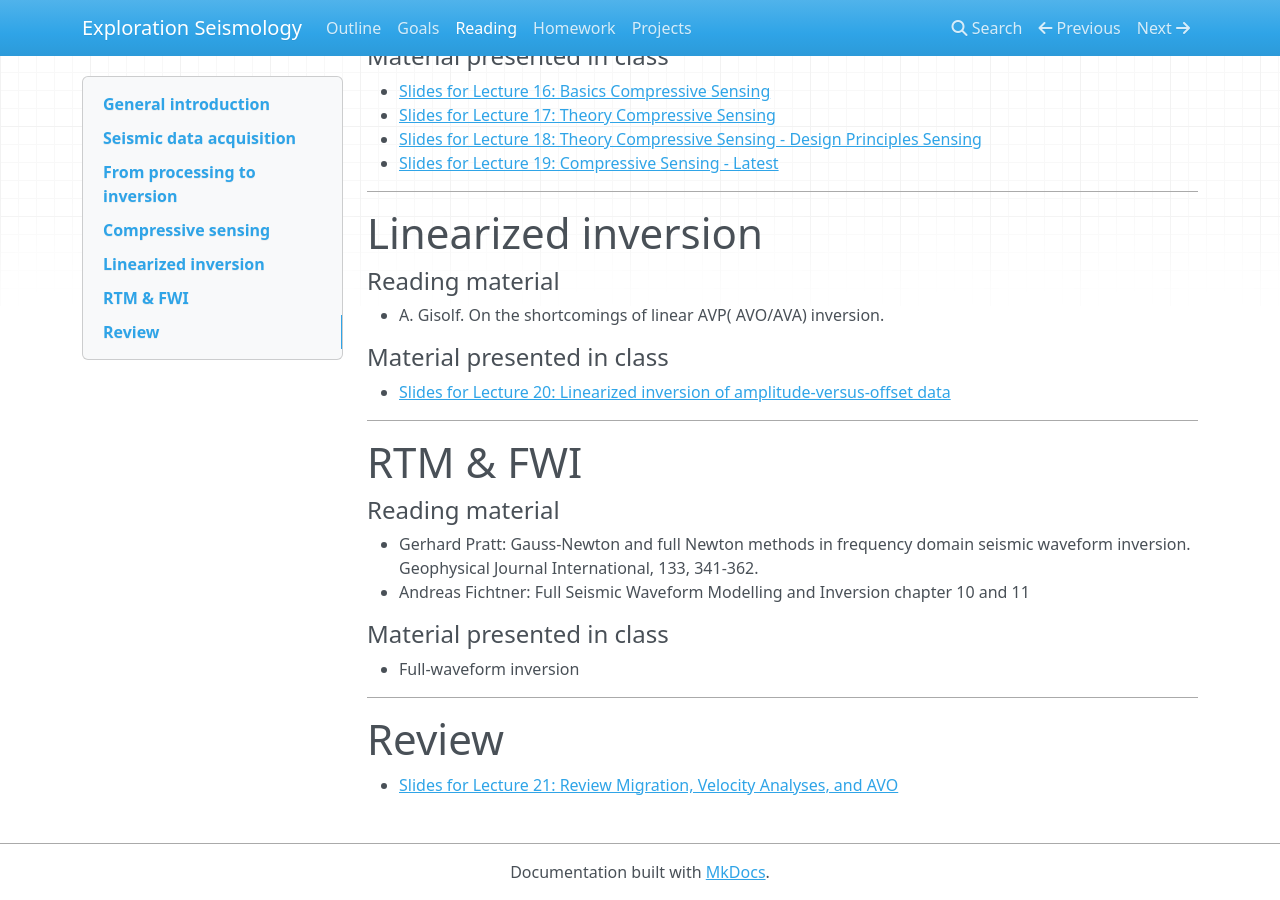
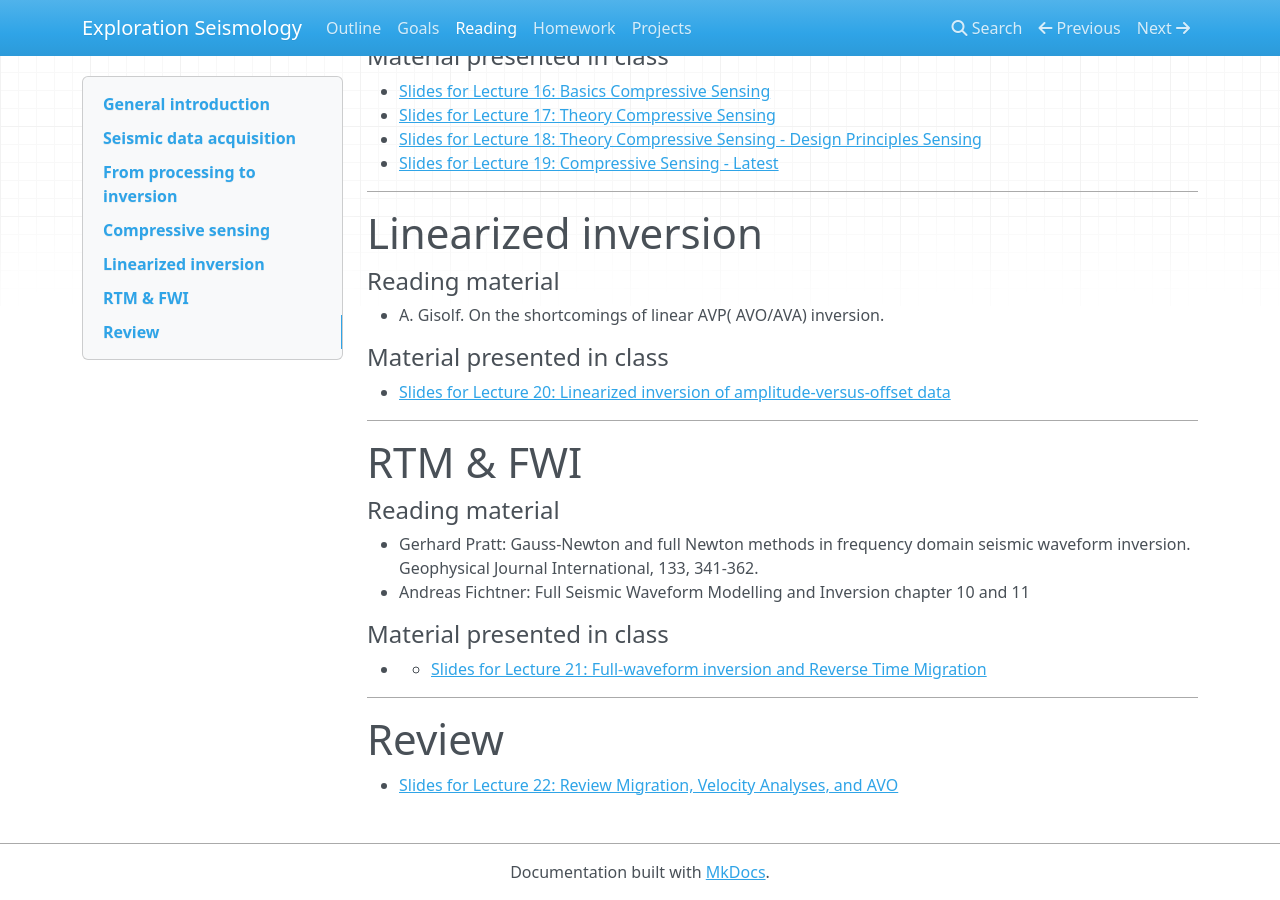
Before and after one commit to flexie/eas-4803-8803-ccs, an MkDocs documentation site: the page built from docs/reading.md, in a window 1280 px wide and 900 px high, scrolled down 1539 px. Built offline with MkDocs 1.6.1, drawn with Linux system fonts in a browser that asks for light colours; nearby versions of some CDN libraries; old or Windows-style settings are respelled for this version of MkDocs.

Commit message:
Added FWI

```diff
--- a/docs/reading.md
+++ b/docs/reading.md
@@ -97,10 +97,11 @@ https://www.dropbox.com/s/hytfic068qp5jiq/4-Exploration_Seismology-basics.pdf?dl
 
 #### Material presented in class
 
-- Full-waveform inversion
+- - [Slides for Lecture 21: Full-waveform inversion and Reverse Time Migration](https://www.dropbox.com/s/fsquf33ucb62cia/21_Exploration_Seismology-fwi.pdf?dl=0)
+
 
 ***
 
 # Review
 
-- [Slides for Lecture 21: Review Migration,  Velocity Analyses, and AVO](https://www.dropbox.com/s/05tyot8l4yaejfc/21-Exploration_Seismology-review.pdf?dl=0)
+- [Slides for Lecture 22: Review Migration,  Velocity Analyses, and AVO](https://www.dropbox.com/s/mv9sunt3hbbf29g/22-Exploration_Seismology-review.pdf?dl=0)
```
